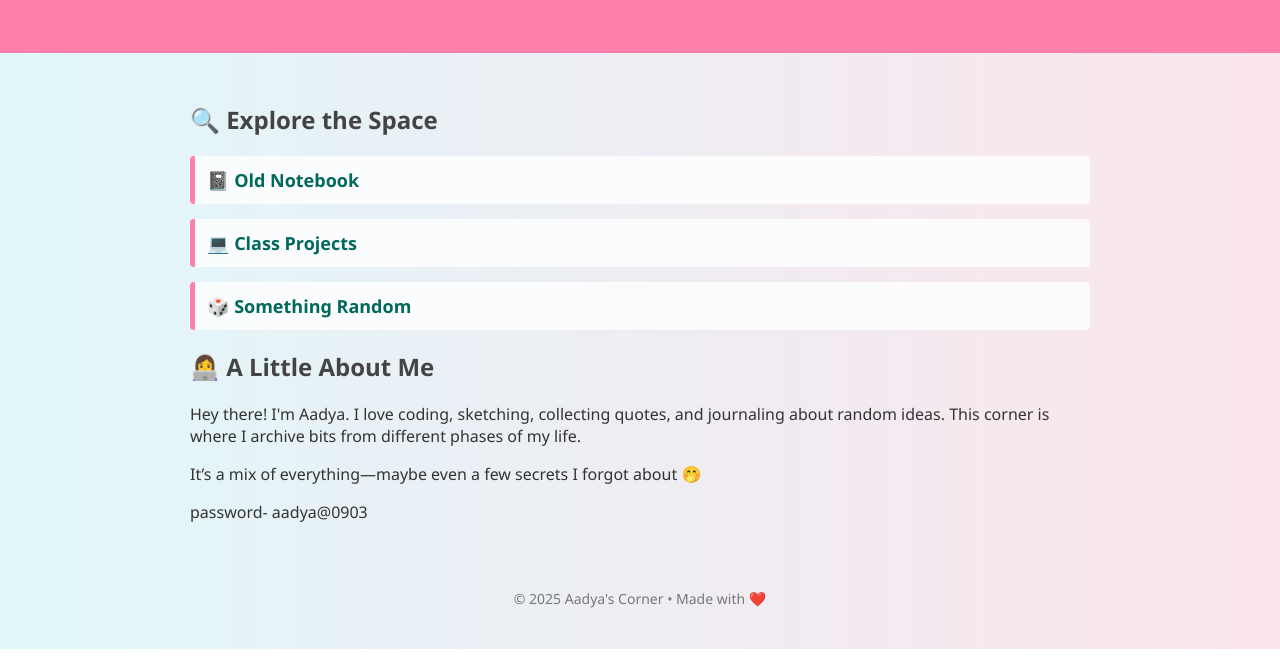
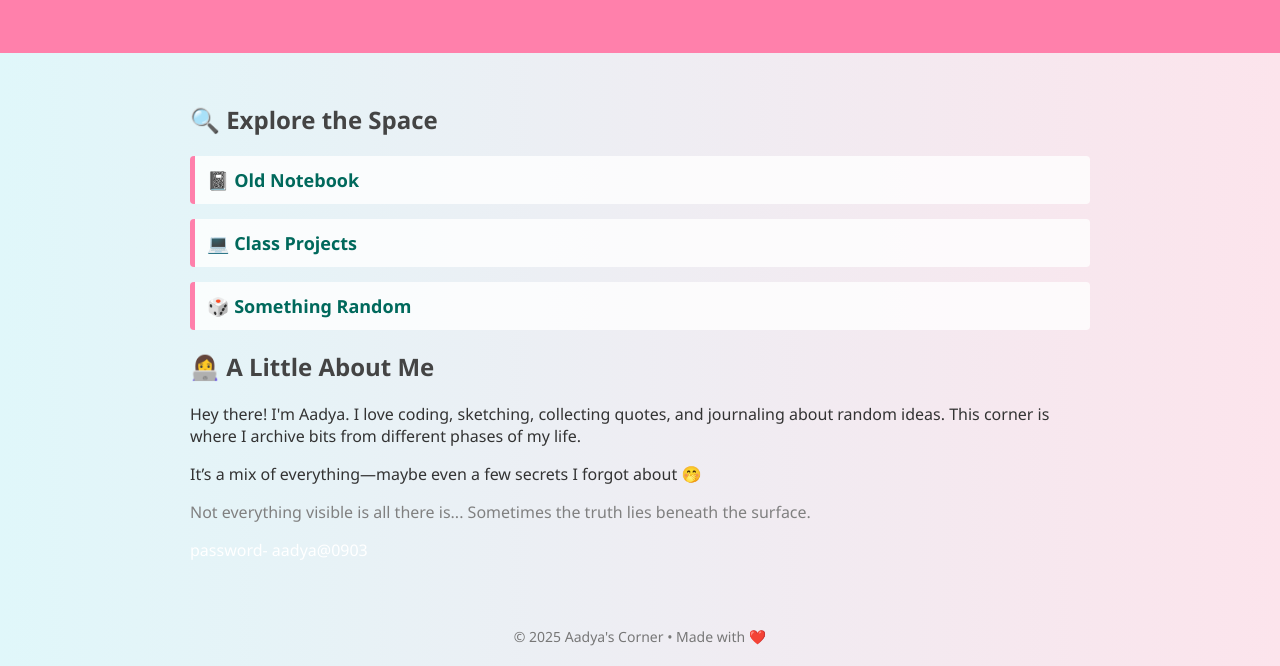
Before and after one commit to pranatiap/aadhya-corner, a plain HTML site: page index.html in a window 1280 px wide. Shown: the part 151-817 px from the top of the page. Drawn offline with Linux system fonts and the light colour scheme.

Commit message:
Update index.html

```diff
--- a/index.html
+++ b/index.html
@@ -65,7 +65,7 @@
         <h2>👩‍💻 A Little About Me</h2>
         <p>Hey there! I'm Aadya. I love coding, sketching, collecting quotes, and journaling about random ideas. This corner is where I archive bits from different phases of my life.</p>
         <p>It’s a mix of everything—maybe even a few secrets I forgot about 🤭</p>
-        <p style="color: gray>
+        <p style="color: gray">
            Not everything visible is all there is... Sometimes the truth lies beneath the surface.
         </p>
         <p style="color: white; user-select: none;">
```
